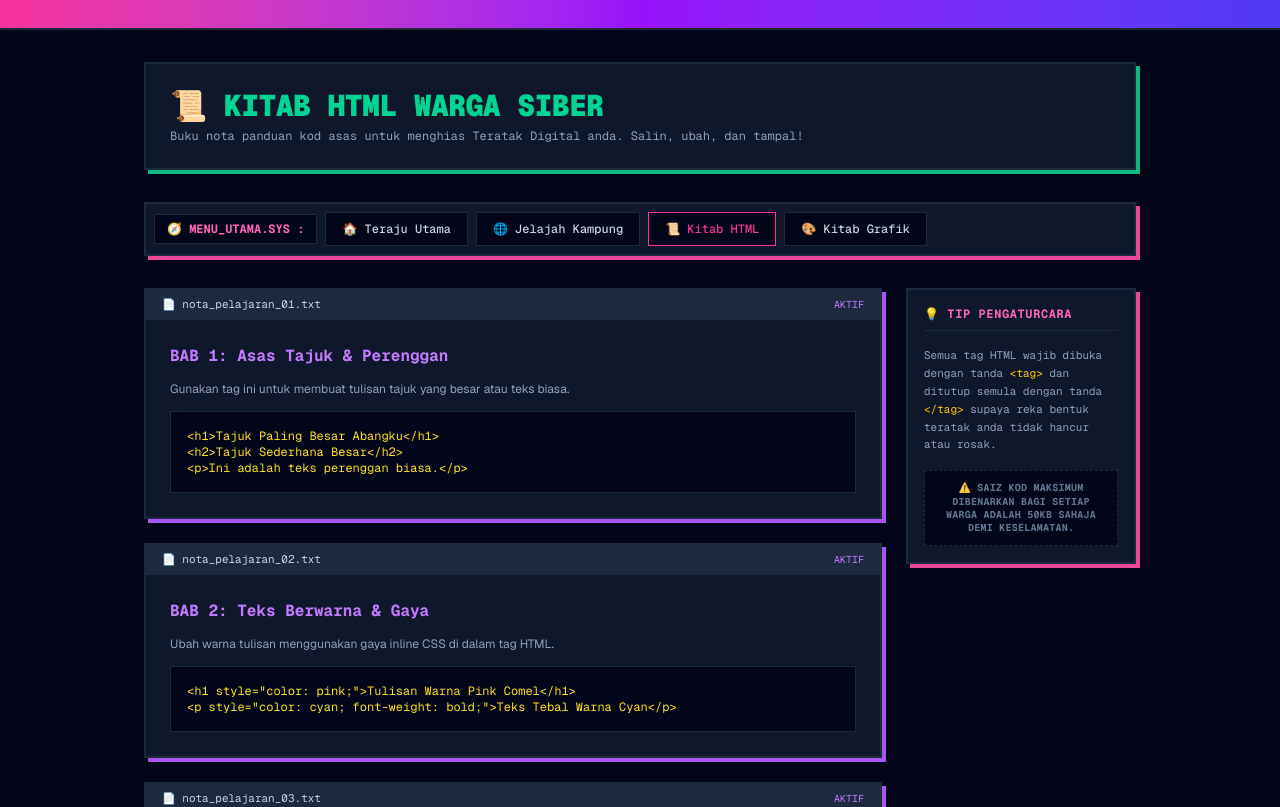
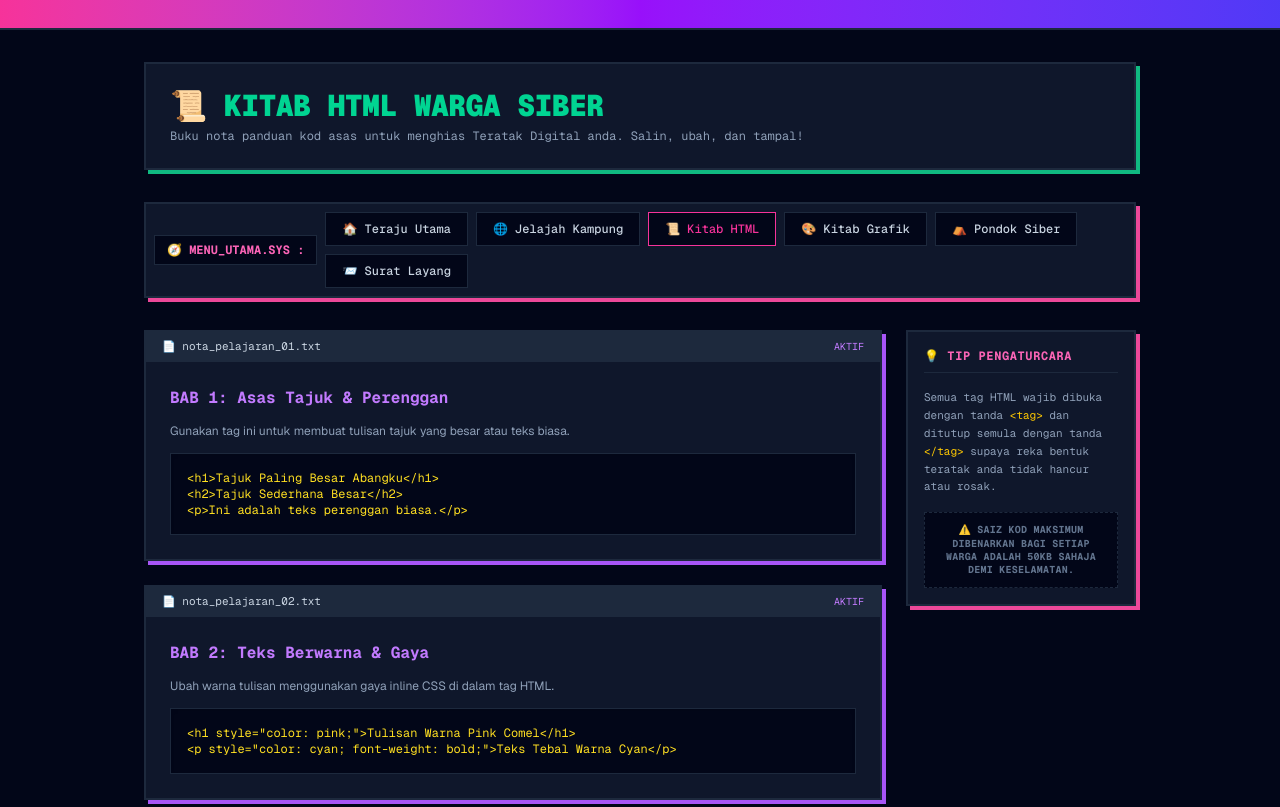
Before and after one commit to braderdin/nextjs-supabase-dynamic, a Next.js app: page /kitab in a window 1280 px wide. Shown: the top 807 px of the page. Built offline with nearby package versions, Linux system fonts and the light colour scheme.

Commit message:
Kemaskini Pembedahan: src/components/MenuNavigasiSiber.js

```diff
--- a/src/components/MenuNavigasiSiber.js
+++ b/src/components/MenuNavigasiSiber.js
@@ -4,11 +4,14 @@ import { usePathname } from 'next/navigation';
 export default function MenuNavigasiSiber() {
   const pathname = usePathname();
 
+  // ➔ SUNTIKAN KUNCI BARU: Ditambah laluan ke Pondok Siber & Surat Layang
   const senaraiMenu = [
     { nama: "🏠 Teraju Utama", pautan: "/" },
     { nama: "🌐 Jelajah Kampung", pautan: "/jelajah" },
     { nama: "📜 Kitab HTML", pautan: "/kitab" },
     { nama: "🎨 Kitab Grafik", pautan: "/kitab_grafik" },
+    { nama: "⛺ Pondok Siber", pautan: "/pondok" },      // Pintu masuk BBS Forum
+    { nama: "📨 Surat Layang", pautan: "/surat-layang" }, // Pintu masuk Realtime DM
   ];
 
   return (
@@ -18,7 +21,7 @@ export default function MenuNavigasiSiber() {
           🧭 MENU_UTAMA.SYS :
         </div>
 
-        {/* ➔ SUNTIKAN PENGINDAHAN MOBILE: Ditukar kepada grid-cols-2 pada skrin telefon */}
+        {/* Susunan grid-cols-2 automatik membahagi 6 butang dengan seimbang pada skrin telefon */}
         <div className="grid grid-cols-2 sm:flex sm:flex-row flex-wrap flex-1 gap-2">
           {senaraiMenu.map((menu, indeks) => {
             const adakahAktif = pathname === menu.pautan;
```
